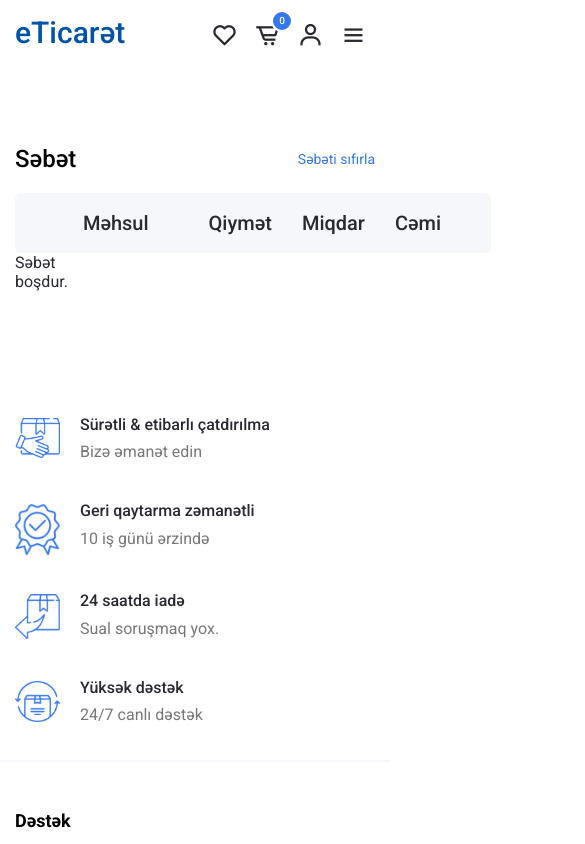
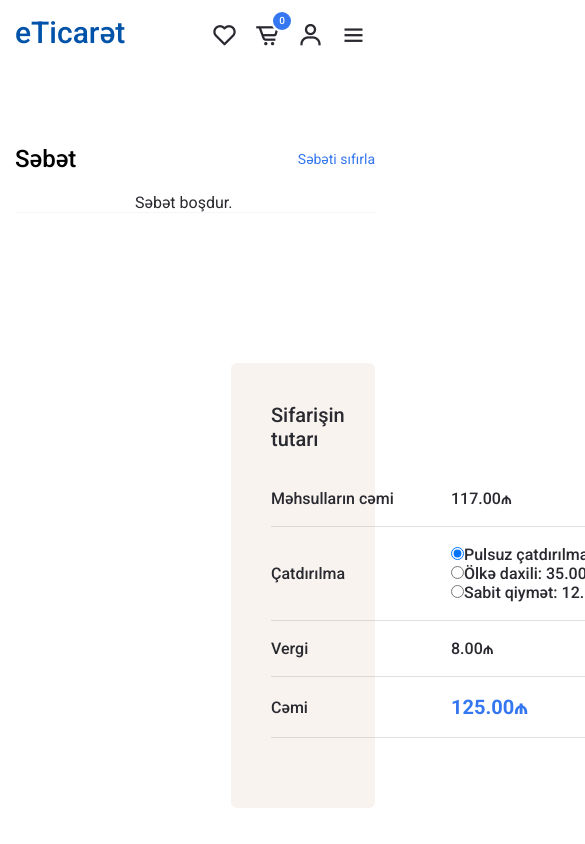
Before and after one commit to SiruzMammadli/Final_Project_Ecommerce_Front_ReactJS, a React (Create React App) app: page /cart in a window 390 px wide. Shown: the top 844 px of the page, 585 px wide, since content can reach past the window. Built offline with nearby package versions, Linux system fonts and the light colour scheme.

Commit message:
updated_incompleted_cart_page_1

```diff
--- a/src/common/components/layouts/home-layout/header/components/toggle-cart/styles/responsive-toggle-cart.scss
+++ b/src/common/components/layouts/home-layout/header/components/toggle-cart/styles/responsive-toggle-cart.scss
@@ -1,5 +1,11 @@
 @media only screen and (max-width: 600px) {
     .toggle_cart_container {
+
+        .toggle_cart_header {
+            .header_title {
+                font-size: 24px;
+            }
+        }
 
         // #region Cart Body
         .toggle_cart_body {
@@ -14,6 +20,12 @@
             }
         }
         //#endregion
+
+        .toggle_cart_footer {
+            .cart_subtotal {
+                font-size: 20px;
+            }
+        }
     }
 }
 
--- a/src/pages/cart/Cart.jsx
+++ b/src/pages/cart/Cart.jsx
@@ -1,4 +1,5 @@
 import CartTable from "./components/cart-table/CartTable";
+import { Checkout } from "./components/checkout/Checkout";
 import "./styles/cart.scss";
 
 export default function Cart() {
@@ -9,9 +10,10 @@ export default function Cart() {
           <h2 className="title">Səbət</h2>
           <button className="cart_clear_btn">Səbəti sıfırla</button>
         </div>
-        <div className='cart_table'>
-          <CartTable/>
+        <div className="cart_table">
+          <CartTable />
         </div>
+        <Checkout />
       </div>
     </div>
   );
--- a/src/pages/cart/components/cart-table/CartTable.jsx
+++ b/src/pages/cart/components/cart-table/CartTable.jsx
@@ -1,4 +1,5 @@
 import "./styles/cart-table.scss";
+import "./styles/responsive-cart-table.scss";
 import React from "react";
 import { CartState } from "../../../../setup/context/cart/cartContext.js";
 const CartTable = () => {
@@ -22,7 +23,7 @@ const CartTable = () => {
   }
 
   return (
-    <table>
+    <table className="cart_table">
       <thead>
         <tr>
           <th className="product_remove"></th>
@@ -61,14 +62,14 @@ const CartTable = () => {
               <td className="product_title">
                 <a href="#">{item.productName}</a>
               </td>
-              <td className="product_price">
+              <td className="product_price" data-title="Qiymət">
                 {(
                   item.price -
                   (item.price * item.discountPercent) / 100
                 ).toFixed()}
                 <span className="currency">₼</span>
               </td>
-              <td className="product_quantity">
+              <td className="product_quantity"  data-title="Miqdar">
                 <span
                   className="circle_btn dec"
                   onClick={() => {
@@ -98,7 +99,7 @@ const CartTable = () => {
                   <i className="bx bx-plus icon"></i>
                 </span>
               </td>
-              <td className="product_subtotal">
+              <td className="product_subtotal"  data-title="Cəmi">
                 {item.quantity < 1 && isNaN(item.quantity)
                   ? 0
                   : (
--- a/src/pages/cart/components/cart-table/styles/cart-table.scss
+++ b/src/pages/cart/components/cart-table/styles/cart-table.scss
@@ -2,7 +2,7 @@
     --color-lighter: #f6f7fb;
 }
 
-table {
+.cart_table {
     margin-block-end: 40px;
     color: var(--dark-color);
     width: 100%;
--- /dev/null
+++ b/src/pages/cart/components/cart-table/styles/responsive-cart-table.scss
@@ -0,0 +1,85 @@
+:root {
+    --color-lighter: #f6f7fb;
+}
+
+@media only screen and (max-width: 992px) {
+    .cart_table {
+        margin-block-start: 20px;
+
+        thead {
+            display: none;
+        }
+
+        tbody {
+            tr {
+                padding-inline-start: 120px;
+                position: relative;
+                display: block;
+                border-bottom: 1px solid var(--color-lighter);
+                margin-block-end: 30px;
+
+                td {
+                    font-size: 16px;
+                    display: block;
+                    text-align: right;
+                    padding: 10px 10px 10px 0;
+                    position: relative;
+
+                    .circle_btn {
+                        .icon {
+                            font-size: 14px;
+                        }
+                    }
+
+
+                    &[data-title]::before {
+                        content: attr(data-title) " :";
+                        position: absolute;
+                        left: 0;
+                        top: 50%;
+                        translate: 0 -50%;
+                        font-size: 13px;
+                        color: var(--dark-color);
+                    }
+
+                    &.product_remove {
+                        position: absolute;
+                        top: 0;
+                        right: 0;
+                        border: none;
+                        z-index: 1;
+                        min-width: auto;
+                        padding: 4px;
+                    }
+
+                    &.product_thumbnail {
+                        min-width: 80px;
+                        width: 100px;
+                        position: absolute;
+                        top: 0;
+                        left: 0;
+                        border-bottom: none;
+                    }
+
+                    &.product_title {
+                        width: 100%;
+                        text-align: start;
+                        padding-inline-end: 40px;
+
+                        a {
+                            font-weight: 500;
+                        }
+                    }
+
+                    &.product_quantity {
+                        .qty_input {
+                            margin-inline: 5px;
+                            width: 30px;
+                            font-size: 16px;
+                        }
+                    }
+                }
+            }
+        }
+    }
+}
--- /dev/null
+++ b/src/pages/cart/components/checkout/Checkout.jsx
@@ -0,0 +1,47 @@
+import React from "react";
+import "./styles/checkout.scss";
+
+export const Checkout = () => {
+  return (
+    <div className="checkout_container">
+      <div className="checkout_widget">
+        <h5 className="title">Sifarişin tutarı</h5>
+        <div className="checkout_table_container">
+          <table className="checkout_table">
+            <tbody>
+              <tr className="subtotal">
+                <td>Məhsulların cəmi</td>
+                <td>117.00₼</td>
+              </tr>
+              <tr className="shipping">
+                <td>Çatdırılma</td>
+                <td>
+                  <div className="input_group">
+                    <input type="radio" name="shipping" id="radio1" checked />
+                    <label htmlFor="radio1">Pulsuz çatdırılma</label>
+                  </div>
+                  <div className="input_group">
+                    <input type="radio" name="shipping" id="radio2" />
+                    <label htmlFor="radio2">Ölkə daxili: 35.00₼</label>
+                  </div>
+                  <div className="input_group">
+                    <input type="radio" name="shipping" id="radio3" />
+                    <label htmlFor="radio3">Sabit qiymət: 12.00₼</label>
+                  </div>
+                </td>
+              </tr>
+              <tr className="tax">
+                <td>Vergi</td>
+                <td>8.00₼</td>
+              </tr>
+              <tr className="total">
+                <td>Cəmi</td>
+                <td className="total_amount">125.00₼</td>
+              </tr>
+            </tbody>
+          </table>
+        </div>
+      </div>
+    </div>
+  );
+};
--- /dev/null
+++ b/src/pages/cart/components/checkout/styles/checkout.scss
@@ -0,0 +1,52 @@
+:root {
+    --checkout-bg-color: #f9f3f0;
+}
+
+.checkout_container {
+    display: flex;
+    justify-content: flex-end;
+    width: 100%;
+
+    .checkout_widget {
+        width: 40%;
+        margin-block-start: 80px;
+        padding: 40px;
+        background-color: var(--checkout-bg-color);
+        border-radius: 6px;
+        color: var(--dark-color);
+
+        .title {
+            margin-block-end: 20px;
+            font-size: 20px;
+            font-weight: 500;
+        }
+
+        .checkout_table_container {
+            .checkout_table {
+                margin-block-end: 30px;
+                border-collapse: collapse;
+                width: 100%;
+                border-color: #dee2e6;
+
+                &>tbody {
+                    tr {
+                        border-bottom: 1px solid rgba(101,105,115,.2);
+
+                        td {
+                            font-size: 16px;
+                            font-weight: 500;
+                            padding: 18px 15px 18px 0;
+                            min-width: 180px;
+
+                            &.total_amount {
+                                font-size: 20px;
+                                font-weight: 700;
+                                color: var(--main-blue-color);
+                            }
+                        }
+                    }
+                }
+            }
+        }
+    }
+}
```
